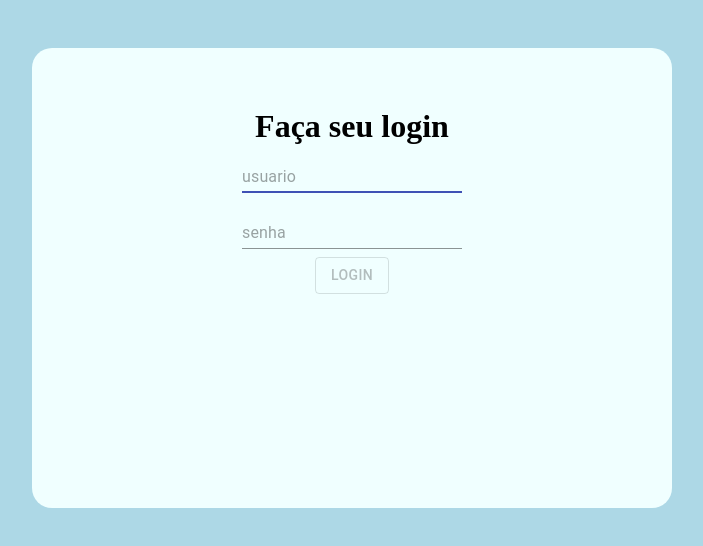
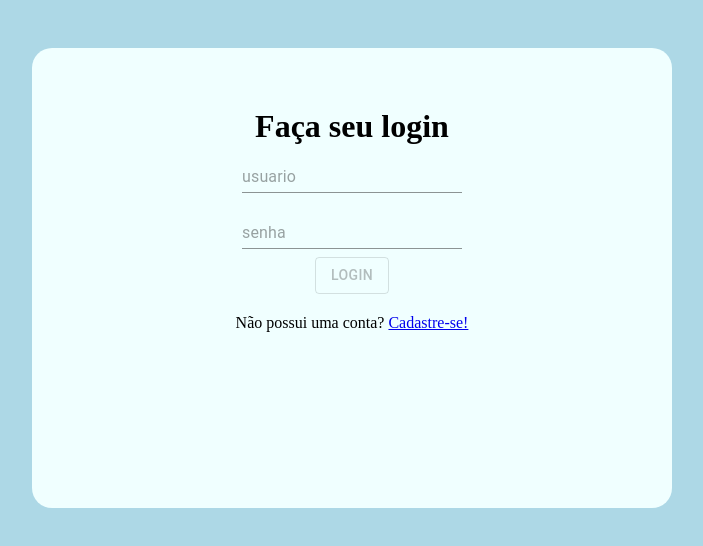
Before and after one commit to Henrique307/Login-com-React, a React (Create React App) app: page / in a window 1280 px wide. Shown: the top 546 px of the page, without its empty margins (288-991 px from the left). Built offline with nearby package versions, Linux system fonts and the light colour scheme; data requests are answered from the project's data file; the HTML template or start-up script is replaced by a standard one.

Commit message:
descobrindo alguns erros...

```diff
--- a/src/css/index.css
+++ b/src/css/index.css
@@ -24,17 +24,25 @@ body{
 }
 
 .exito{
-    color: rgba(0, 0, 0, 0.623);
-    margin-top: 10px;
+    margin-top: 20px;
+}
+
+.exito::before{
+    content:"Exito: ";
+    color: rgba(1, 100, 1, 0.938);
 }
 
 .erro::before{
-    content:"Erro:";
+    content:"Erro: ";
     color: red;
 }
 
 .erro{
-    margin-top:10px
+    margin-top:20px
+}
+
+.facaConta{
+    margin-top: 20px;
 }
 
 .Banner{
--- a/src/paginas/Cadastro.jsx
+++ b/src/paginas/Cadastro.jsx
@@ -1,5 +1,5 @@
 import React, { useState, useEffect } from "react";
-import { TextField, Button } from "@material-ui/core";
+import { TextField, Button, Link } from "@material-ui/core";
 
 import { pegaDados, envia } from "../api";
 import { tamanhoMaximo } from "../functions";
@@ -131,7 +131,6 @@ const Cadastro = () => {
         value={usuario}
         placeholder="usuario"
         margin="normal"
-        autoFocus
       />
       <TextField
         onChange={(event) => {
@@ -170,6 +169,7 @@ const Cadastro = () => {
       >
         Cadastrar
       </Button>
+      <span className="facaConta"> Ja possui uma conta? <Link to={'/'}> Faça login!</Link></span>
       <span className={exito ? "exito" : "escondido"}> Conta criada com sucesso!</span>
       <span className={exito ? "exito" : "escondido"}> Redirecionando para página de login...</span>
     </form>
--- a/src/paginas/Login.jsx
+++ b/src/paginas/Login.jsx
@@ -14,10 +14,10 @@ function Login() {
   const [contas, setContas] = useState([]);
   const [usuario, setUsuario] = useState("");
   const [senha, setSenha] = useState("");
-  const [contaExistente, defineConta] = useState(false) //false
   const [erros, setErros] = useState({
     usuario: { valido: true, mensagem: "" },
-    senha: { valido: true, mensagem: "" }
+    senha: { valido: true, mensagem: "" },
+    contaExistente: { valido:undefined, mensagem: "" }
   });
 
   const navigate = useNavigate()
@@ -26,23 +26,45 @@ function Login() {
     pegaDados("/contas", setContas);
   }, []);
 
+
+  // ISSO AQUI É MUITO FEIO, ARRUMA UM JEITO MELHOR
+
+  function teste(erros) {
+    switch (erros.contaExistente.valido) {
+      case true:
+      return "aparece exito"
+      case false:
+      return "aparece erro"
+      case undefined:
+        return "escondido"
+      default:
+        return
+    }
+  }
+
+  //
+
   return (
     <form
       className="janelinha"
       onSubmit={(event) => {
         event.preventDefault();
 
-        for (var i = 0; i < contas.length; i++) {
-          if (contas[i].nome === usuario && contas[i].senha === senha) {
-            navigate(`/profile:${contas[i].id}`)
-            return
-          }
+        let conta = contas.find(conta => conta.nome === usuario && conta.senha === senha)
 
-          // Testing Feature
-          if (i === contas.length - 1) {
-            defineConta(true)
-          }
+        if(conta){
+          setErros({...erros, contaExistente: { valido:true, mensagem: "Redirecinando para sua página..."}})
+          setTimeout(()=>{navigate(`/profile:${conta.id}`)}, 5000)
+        } else {
+          setErros({...erros, contaExistente: { valido:false, mensagem: `Conta não encontrada =/` }})
         }
+        // solução antiga
+        // for (var i = 0; i < contas.length; i++) {
+        //   if (contas[i].nome === usuario && contas[i].senha === senha) {
+        //     navigate(`/profile:${contas[i].id}`)
+        //     return
+        //   }
+        // }
 
       }}
     >
@@ -61,7 +83,6 @@ function Login() {
         value={usuario}
         placeholder="usuario"
         margin="normal"
-        autoFocus
       />
       <TextField
         onChange={(event) => {
@@ -88,7 +109,8 @@ function Login() {
 
         Login
       </Button>
-      <span className={contaExistente ? "aparece erro" : "escondido"}> Conta inexistente, cadastre-se <Link to={"/cadastro"}>aqui</Link>!</span>
+      <span className="facaConta"> Não possui uma conta? <Link to={'/cadastro'}> Cadastre-se! </Link></span>
+      <span className={teste(erros)}> {erros.contaExistente.mensagem} </span>
     </form>
   );
 };
```
